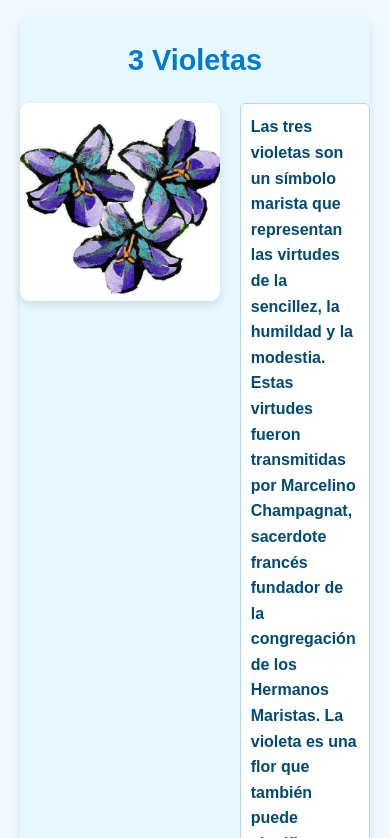
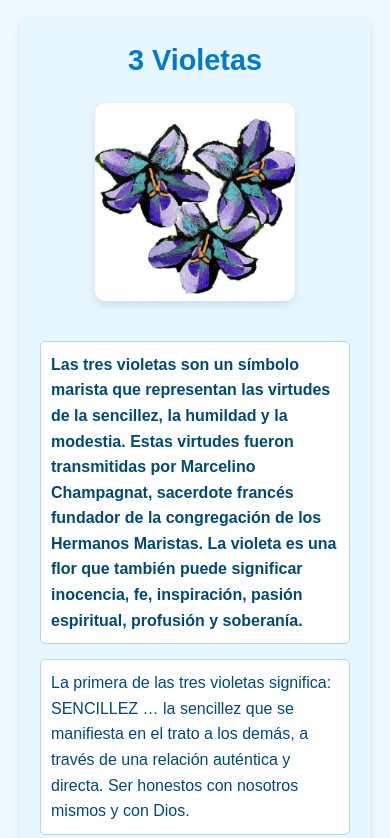
Before and after one commit to nogalesale/ang, a plain HTML site: page index.html in a window 390 px wide. Shown: the part 1604-2442 px from the top of the page. Drawn offline with Linux system fonts and the light colour scheme; a web font is replaced by a local one.

Commit message:
Add files via upload

```diff
--- a/style.css
+++ b/style.css
@@ -209,18 +209,18 @@ iframe {
 }
 .simosi {
     display: flex;
-    flex-direction: column; /* Para que el título esté arriba */
+    flex-direction: column;
     align-items: center;
-    background-color: #e6f7ff; /* Fondo celeste suave */
+    background-color: #e6f7ff;
     border-radius: 10px;
     padding: 20px;
     box-shadow: 0 4px 8px rgba(0, 0, 0, 0.1);
     margin-top: 20px;
-    color: #004a73; /* Color de texto azul oscuro */
+    color: #004a73;
 }
 
 .simosi h2 {
-    color: #007acc; /* Color azul claro para el título */
+    color: #007acc;
     font-size: 1.8em;
     margin-bottom: 20px;
     text-align: center;
@@ -228,19 +228,23 @@ iframe {
 
 .simosi-content {
     display: flex;
-    align-items: flex-start; /* Para alinear la imagen y el texto en la misma fila */
+    flex-wrap: wrap; /* Permite que los elementos se ajusten */
+    align-items: flex-start;
+    gap: 20px; /* Espacio entre elementos */
 }
 
 .simosi img {
-    width: 200px; /* Ajusta el tamaño de la imagen */
+    width: 200px;
     height: auto;
     border-radius: 10px;
-    margin-right: 20px;
     box-shadow: 0 4px 8px rgba(0, 0, 0, 0.1);
+    margin-bottom: 20px; /* Espacio inferior para la vista móvil */
 }
 
 .simosi-text {
     max-width: 600px;
+    display: flex;
+    flex-direction: column;
 }
 
 .simosi-text p {
@@ -248,9 +252,9 @@ iframe {
     line-height: 1.6;
     margin-bottom: 15px;
     padding: 10px;
-    border: 1px solid #b3d7e8; /* Borde alrededor de los párrafos */
+    border: 1px solid #b3d7e8;
     border-radius: 5px;
-    background-color: #ffffff; /* Fondo blanco para cada párrafo */
+    background-color: #ffffff;
 }
 
 .simosi-text p:first-of-type {
@@ -258,5 +262,21 @@ iframe {
 }
 
 .simosi-text p:last-of-type {
-    margin-bottom: 0; /* Para eliminar el margen inferior del último párrafo */
+    margin-bottom: 0;
 }
+
+/* Estilos para pantallas pequeñas */
+@media (max-width: 768px) {
+    .simosi-content {
+        flex-direction: column;
+        align-items: center;
+    }
+
+    .simosi img {
+        margin-right: 0; /* Elimina el margen derecho en pantallas pequeñas */
+    }
+
+    .simosi-text {
+        max-width: 100%; /* Para que ocupe todo el ancho disponible */
+    }
+}
```
Also changed, not shown: quienessomos.css (+23 -1 lines).
